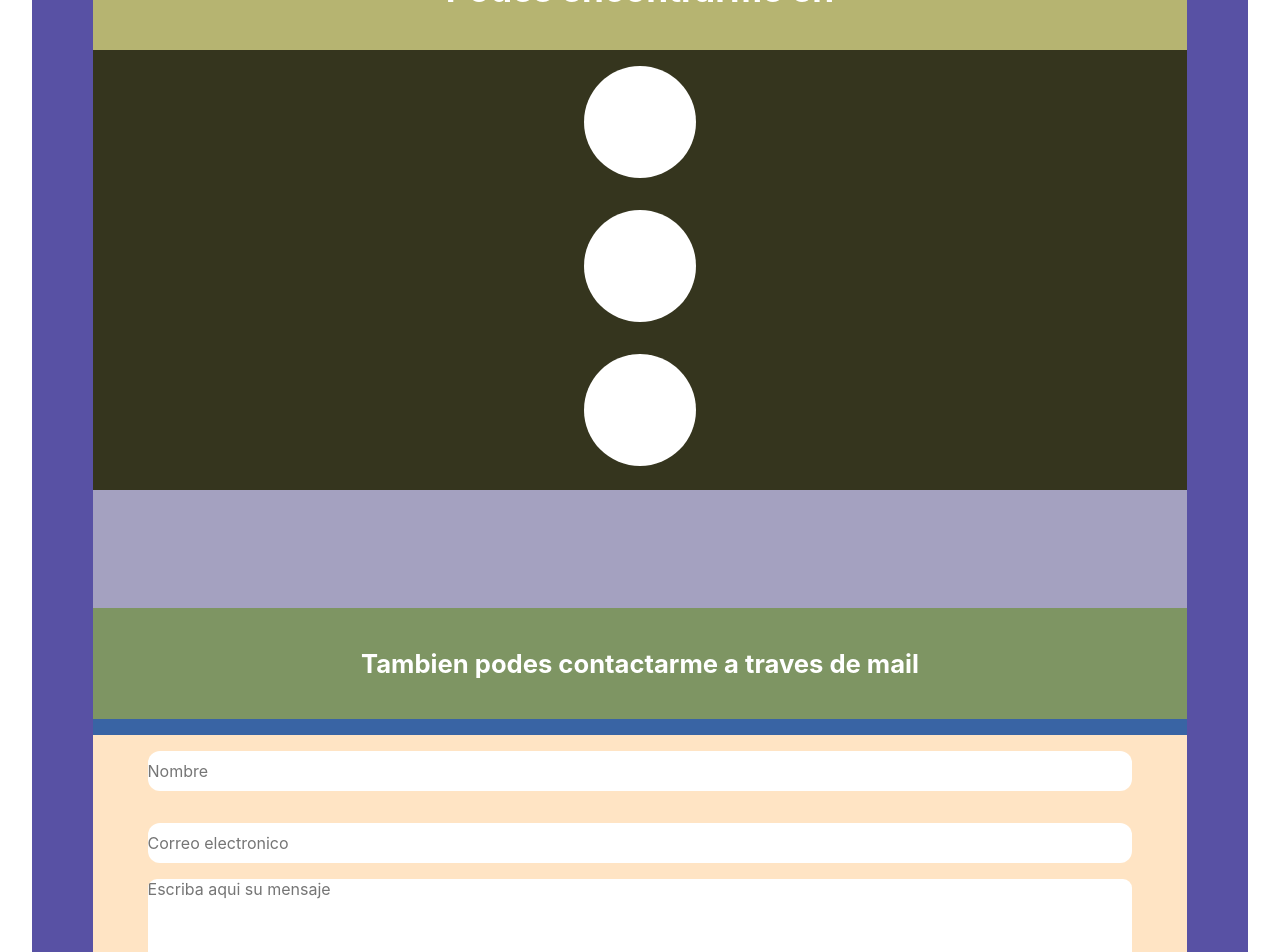
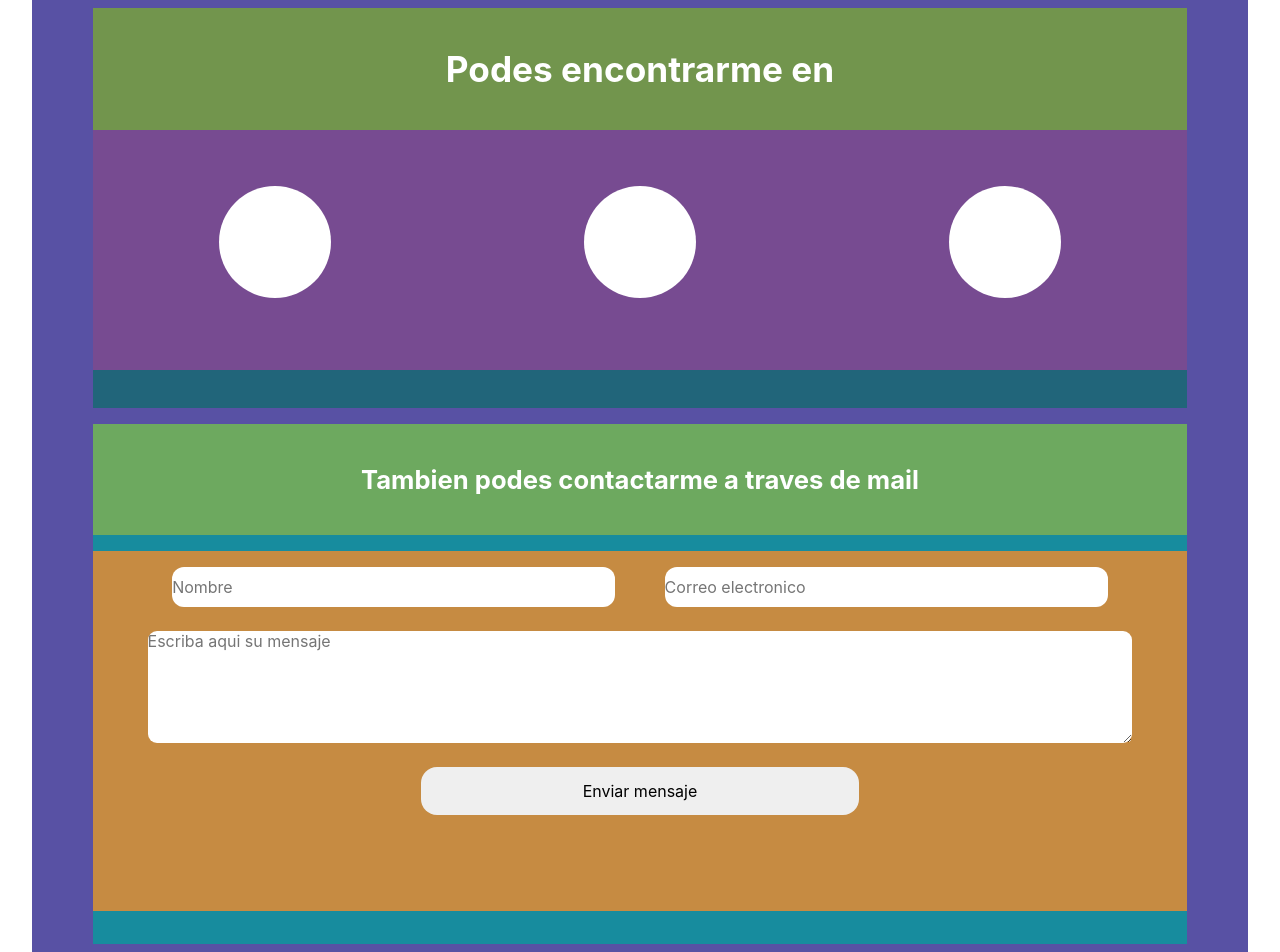
Before and after one commit to agustinfraile/Portfolio, a React (Vite) app: page / in a window 1280 px wide. Shown: the part 2440-3392 px from the top of the page. Built offline with nearby package versions, Linux system fonts and the light colour scheme.

Commit message:
creando mediaqueries para seccion de contacto

```diff
--- a/src/components/Form/Form.css
+++ b/src/components/Form/Form.css
@@ -37,3 +37,50 @@
     border: none;
     border-radius: 16px;
 }
+
+/* 800px para adelante */
+@media (min-width: 800px) {
+    .form_cnt {
+        background-color: rgb(197, 25, 25);
+        width: 100%;
+        height: auto;
+        margin-top: 1em;
+    }
+
+    .form_cnt form {
+        background-color: rgb(198, 139, 66);
+        width: 100%;
+        height: 45vh;
+        display: flex;
+        flex-direction: column;
+    }
+
+    .form_cnt--input {
+        /* background-color: rgb(68, 198, 66); */
+        width: 90%;
+        margin: 0 auto;
+        display: flex;
+    }
+
+    .form_cnt form input {
+        width: 45%;
+        height: 2.5em;
+        margin: 1em auto;
+    }
+
+    .form_cnt form textarea {
+        width: 90%;
+        height: 7em;
+        margin: .5em auto;
+    }
+
+    .form_cnt form button {
+        color: black;
+        width: 40%;
+        height: 3em;
+        margin: 1em auto;
+        border: none;
+        border-radius: 16px;
+    }
+
+}
--- a/src/components/Form/Form.jsx
+++ b/src/components/Form/Form.jsx
@@ -5,11 +5,14 @@ const Form = () => {
   return (
     <div className='form_cnt'>
         <form>
-            {/* <label htmlFor="name">Nombre</label> */}
-            <input type="text" name="name" placeholder='Nombre' />
 
-            {/* <label htmlFor="email">Correo</label> */}
-            <input type="email" name="email" placeholder='Correo electronico' />
+            <div className='form_cnt--input'>
+              {/* <label htmlFor="name">Nombre</label> */}
+              <input type="text" name="name" placeholder='Nombre' />
+
+              {/* <label htmlFor="email">Correo</label> */}
+              <input type="email" name="email" placeholder='Correo electronico' />
+            </div>
 
             {/* <label htmlFor="text">Mensaje</label> */}
             <textarea name="text" placeholder='Escriba aqui su mensaje'></textarea>
--- a/src/components/IconsComponent/IconsComponent.css
+++ b/src/components/IconsComponent/IconsComponent.css
@@ -14,3 +14,15 @@
     margin: 1em auto;
     border-radius: 50%;
 }
+
+/* 800px para adelante */
+@media (min-width: 800px) {
+    .icons_cnt {
+        background-color: rgb(119, 75, 145);
+        width: 100%;
+        height: 30vh;
+        display: flex;
+        flex-direction: row;
+        padding-top: 2.5em;
+    }
+}
--- a/src/pages/Contact/Contact.css
+++ b/src/pages/Contact/Contact.css
@@ -55,3 +55,63 @@
     text-align: center;
     color: #FFF;
 }
+
+/* 800px para adelante */
+@media (min-width: 800px) {
+    /* CONTENEDOR GENERAL */
+    .contact-cnt {
+        background-color: rgb(88, 81, 164);
+        width: 100%;
+        height: auto;
+        padding-top: 5em;
+        padding-bottom: 1em;
+    }
+
+        /* CONTENEDOR PARA LOS ICONOS DE RRSS */
+        .contact_cnt-icons {
+            background-color: rgb(33, 101, 122);
+            width: 90%;
+            height: 50vh;
+            margin: 1em auto;
+        }
+
+            /* CONTENEDOR DE TITULO DE ICONOS */
+            .contact_cnt-title {
+                background-color: rgba(199, 199, 30, 0.486);
+                width: 100%;
+                height: auto;
+                margin: 0 auto;
+                padding: 2.5em 0;
+            }
+
+                /* ESTILOS PARA EL TITULO */
+                .contact_cnt-title h2 {
+                    font-size: 2.2em;
+                    text-align: center;
+                    color: #FFF;
+                }
+
+        /* CONTENEDOR PARA EL FORMULARIO */
+        .contact_cnt-form {
+            background-color: rgb(23, 140, 158);
+            width: 90%;
+            height: 65vh;
+            margin: 0 auto;
+        }
+
+        /* CONTENEDOR DE TITULO DE FORMULARIO */
+        .contact_cnt-form-subtitle {
+            background-color: rgba(199, 199, 30, 0.486);
+            width: 100%;
+            height: auto;
+            margin: 0 auto;
+            padding: 2.5em 0;
+        }
+
+        /* ESTILOS PARA EL SUBTITULO */
+        .contact_cnt-form-subtitle h3 {
+            font-size: 1.6em;
+            text-align: center;
+            color: #FFF;
+        }
+}
```
Also changed, not shown: src/pages/Contact/Contact.jsx (+9 -0 lines).
